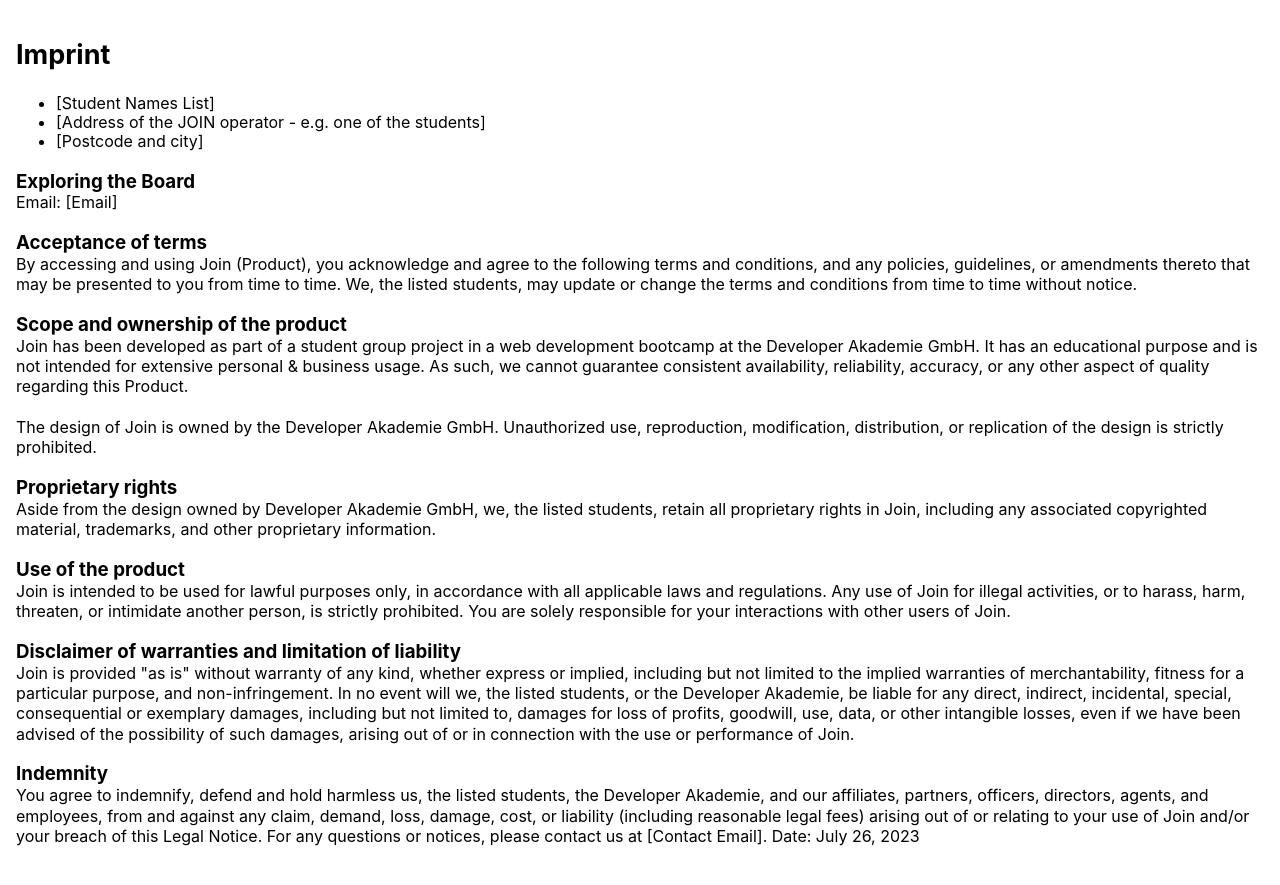
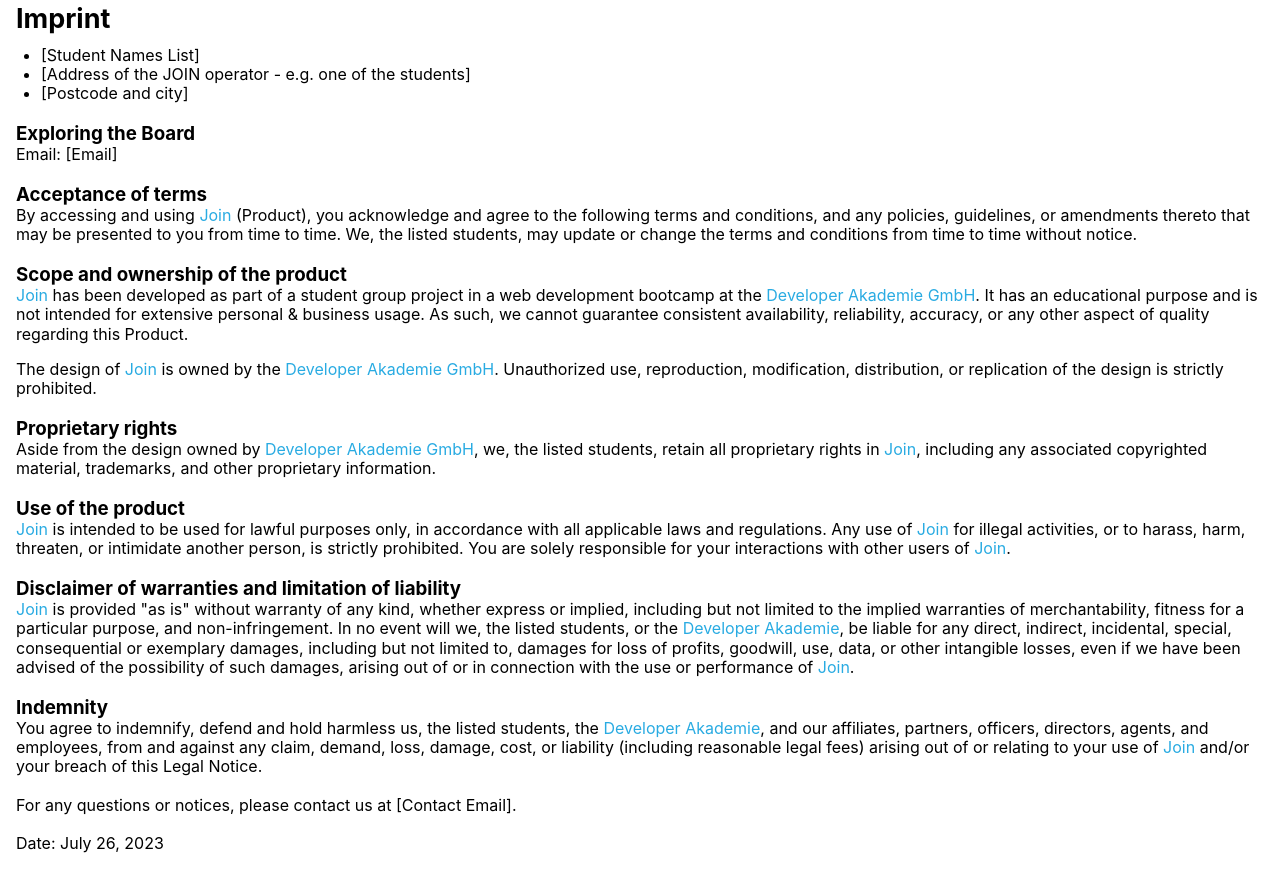
Before and after one commit to alexh7799/join_group_project, a website: page legalnotice.html in a window 1280 px wide. Shown: the part 133-1018 px from the top of the page. Before the commit the page ends 995 px from the top, so only its background shows below. Drawn offline with Linux system fonts and the light colour scheme.

Commit message:
add help.html

```diff
--- a/legalnotice.html
+++ b/legalnotice.html
@@ -28,37 +28,37 @@
             <h3>Exploring the Board</h3>
             <p>Email: [Email]</p>
             <h3>Acceptance of terms</h3>
-            <span>By accessing and using Join (Product), you acknowledge and agree to the following terms and conditions, and
+            <p>By accessing and using <span>Join</span> (Product), you acknowledge and agree to the following terms and conditions, and
                 any policies, guidelines, or amendments thereto that may be presented to you from time to time. We, the listed
-                students, may update or change the terms and conditions from time to time without notice.</span>
+                students, may update or change the terms and conditions from time to time without notice.</p>
             <h3>Scope and ownership of the product</h3>
-            <span>Join has been developed as part of a student group project in a web development bootcamp at the Developer
-                Akademie GmbH. It has an educational purpose and is not intended for extensive personal & business usage. As
+            <p><span>Join</span> has been developed as part of a student group project in a web development bootcamp at the <span>Developer
+                Akademie GmbH</span>. It has an educational purpose and is not intended for extensive personal & business usage. As
                 such, we cannot guarantee consistent availability, reliability, accuracy, or any other aspect of quality
-                regarding this Product.</span><br><br>
-            <span>The design of Join is owned by the Developer Akademie GmbH. Unauthorized use, reproduction, modification,
-                distribution, or replication of the design is strictly prohibited.</span>
+                regarding this Product.</p>
+            <p>The design of <span>Join</span> is owned by the <span>Developer Akademie GmbH</span>. Unauthorized use, reproduction, modification,
+                distribution, or replication of the design is strictly prohibited.</p>
             <h3>Proprietary rights</h3>
-            <span>Aside from the design owned by Developer Akademie GmbH, we, the listed students, retain all proprietary rights
-                in Join, including any associated copyrighted material, trademarks, and other proprietary information.</span>
+            <p>Aside from the design owned by <span>Developer Akademie GmbH</span>, we, the listed students, retain all proprietary rights
+                in <span>Join</span>, including any associated copyrighted material, trademarks, and other proprietary information.</p>
             <h3>Use of the product</h3>
-            <span>Join is intended to be used for lawful purposes only, in accordance with all applicable laws and regulations.
-                Any use of Join for illegal activities, or to harass, harm, threaten, or intimidate another person, is strictly
-                prohibited. You are solely responsible for your interactions with other users of Join.</span>
+            <p><span>Join</span> is intended to be used for lawful purposes only, in accordance with all applicable laws and regulations.
+                Any use of <span>Join</span> for illegal activities, or to harass, harm, threaten, or intimidate another person, is strictly
+                prohibited. You are solely responsible for your interactions with other users of <span>Join</span>.</p>
             <h3>Disclaimer of warranties and limitation of liability</h3>
-            <span>Join is provided "as is" without warranty of any kind, whether express or implied, including but not limited
+            <p><span>Join</span> is provided "as is" without warranty of any kind, whether express or implied, including but not limited
                 to the implied warranties of merchantability, fitness for a particular purpose, and non-infringement. In no
-                event will we, the listed students, or the Developer Akademie, be liable for any direct, indirect, incidental,
+                event will we, the listed students, or the <span>Developer Akademie</span>, be liable for any direct, indirect, incidental,
                 special, consequential or exemplary damages, including but not limited to, damages for loss of profits,
                 goodwill, use, data, or other intangible losses, even if we have been advised of the possibility of such
-                damages, arising out of or in connection with the use or performance of Join.</span>
+                damages, arising out of or in connection with the use or performance of <span>Join</span>.</p>
             <h3>Indemnity</h3>
-            <span>You agree to indemnify, defend and hold harmless us, the listed students, the Developer Akademie, and our
+            <p>You agree to indemnify, defend and hold harmless us, the listed students, the <span>Developer Akademie</span>, and our
                 affiliates, partners, officers, directors, agents, and employees, from and against any claim, demand, loss,
-                damage, cost, or liability (including reasonable legal fees) arising out of or relating to your use of Join
-                and/or your breach of this Legal Notice. For any questions or notices, please contact us at [Contact Email].
+                damage, cost, or liability (including reasonable legal fees) arising out of or relating to your use of <span>Join</span>
+                and/or your breach of this Legal Notice.<br><br> For any questions or notices, please contact us at [Contact Email].<br><br>
                 Date: July 26, 2023
-            </span>
+            </p>
         </div>
     </div>
 </body>
--- a/styles/legalnotice.css
+++ b/styles/legalnotice.css
@@ -16,6 +16,7 @@
     text-align: left;
     text-underline-position: from-font;
     text-decoration-skip-ink: none;
+    margin: 20px 0;
 }
 
 h2 {
@@ -25,6 +26,7 @@
     text-align: left;
     text-underline-position: from-font;
     text-decoration-skip-ink: none;
+    margin: 10px 0;
 }
 
 h3 {
@@ -49,10 +51,12 @@
     text-align: left;
     text-underline-position: from-font;
     text-decoration-skip-ink: none;
-
+    padding-left: 25px;
+    margin-top: 0px;
 }
 
 span {
+    color: var(--blue);
     margin-top: 0;
     font-size: 16px;
     font-weight: 400;
--- a/styles/standard.css
+++ b/styles/standard.css
@@ -1,5 +1,6 @@
 :root {
     --color1: rgb(255, 255, 255);
+    --blue: #29abe2;
 }
 
 * {
```
Also changed, not shown: help.html (added, +58 -0 lines). Lines whose indentation alone changed are shown as unchanged.
